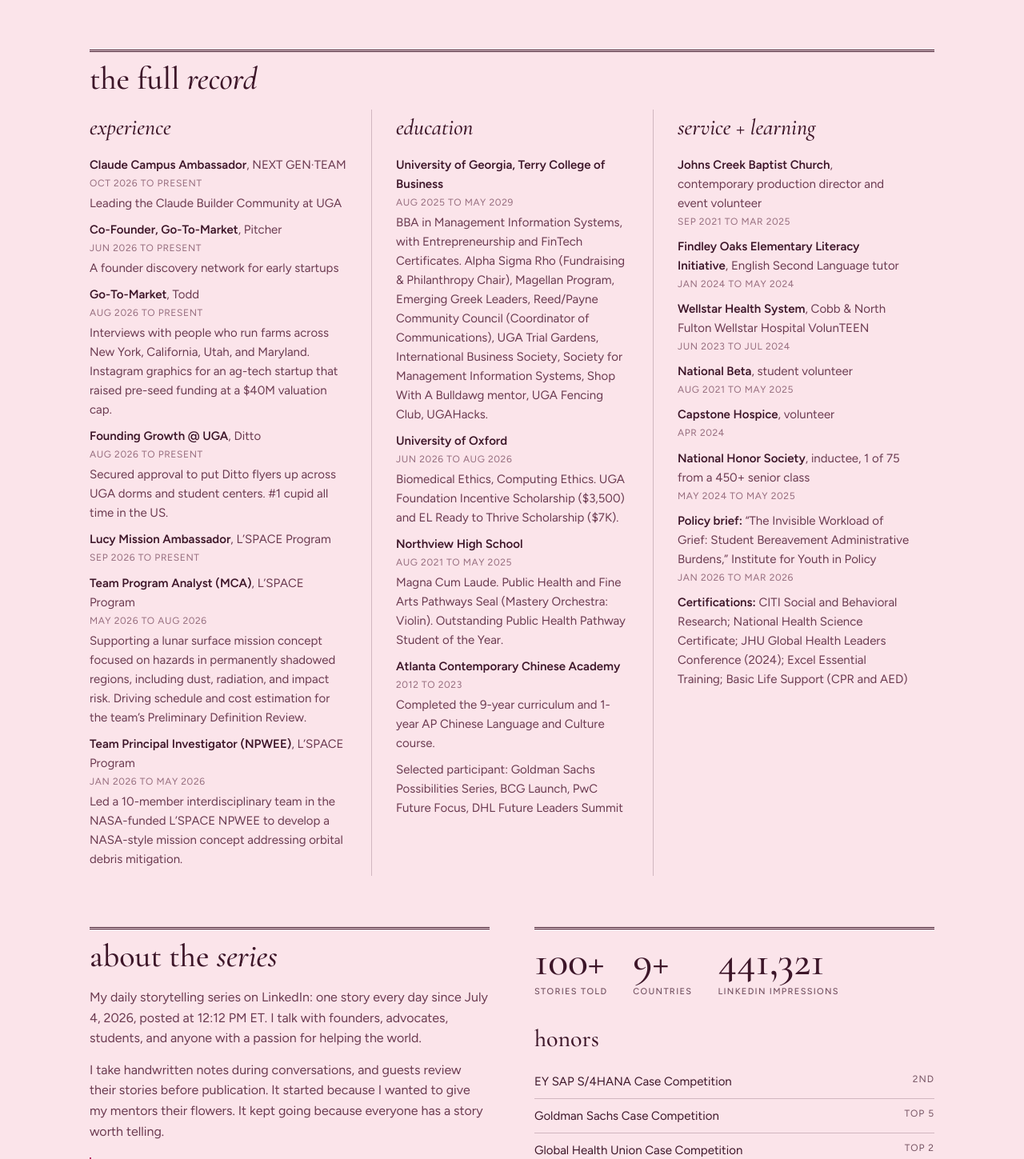
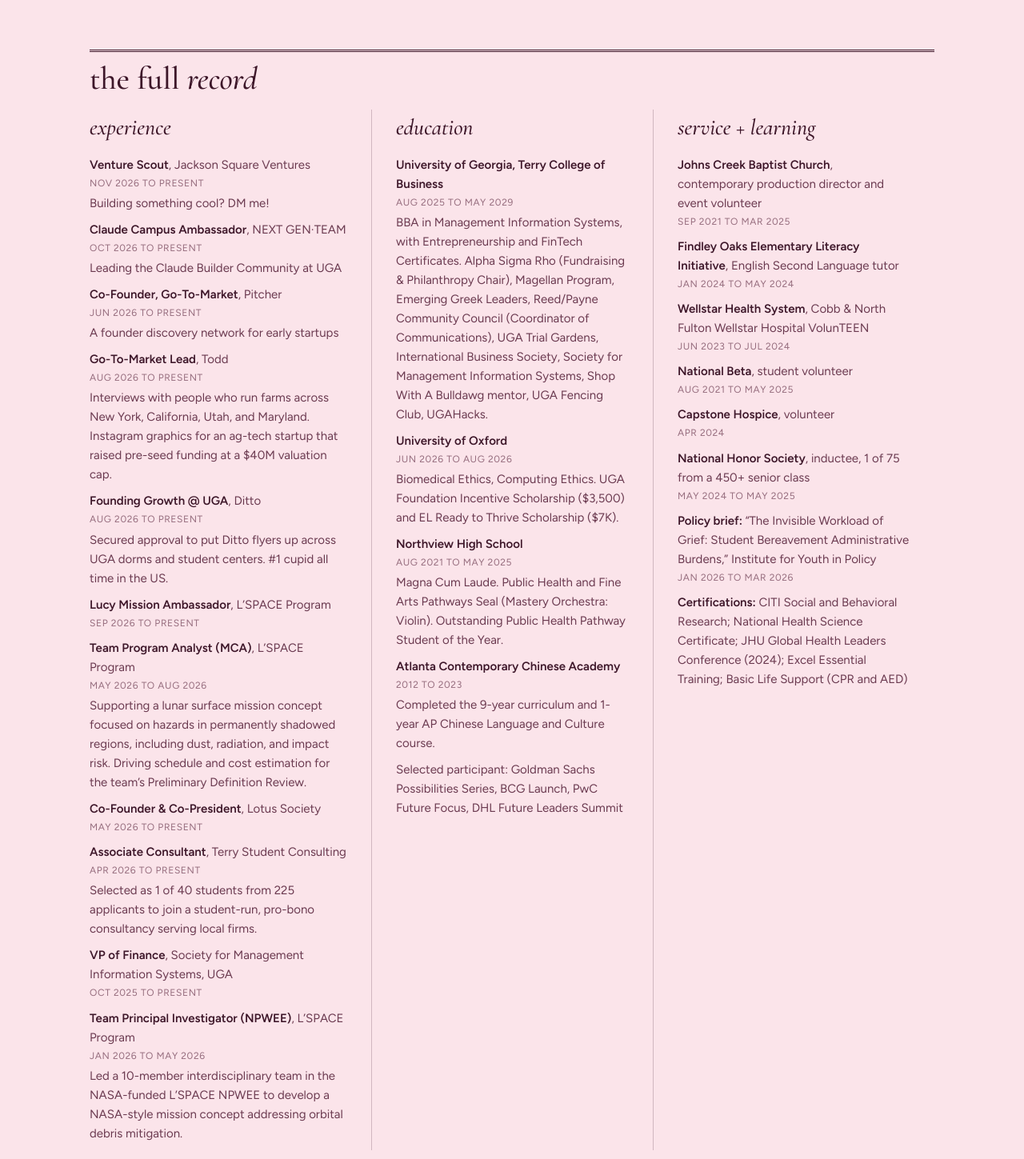
Before and after one commit to ellielwang/ellielwang.github.io, a React (Vite) app: page / in a window 1280 px wide. Shown: the part 2772-4221 px from the top of the page at 80% size. Built offline with nearby package versions, Linux system fonts and the light colour scheme.

Commit message:
Add LinkedIn experience roles to the full record

```diff
--- a/src/App.tsx
+++ b/src/App.tsx
@@ -217,12 +217,16 @@ function Home() {
                 <div className="ew-shead"><h2>the full <em>record</em></h2></div>
                 <div className="ew-trio">
                     <div className="ew-tcol"><h3>experience</h3><ul>
+                        <li><b>Venture Scout</b>, Jackson Square Ventures<small>Nov 2026 to present</small>Building something cool? DM me!</li>
                         <li><b>Claude Campus Ambassador</b>, NEXT GEN&middot;TEAM<small>Oct 2026 to present</small>Leading the Claude Builder Community at UGA</li>
                         <li><b>Co-Founder, Go-To-Market</b>, Pitcher<small>Jun 2026 to present</small>A founder discovery network for early startups</li>
-                        <li><b>Go-To-Market</b>, Todd<small>Aug 2026 to present</small>Interviews with people who run farms across New York, California, Utah, and Maryland. Instagram graphics for an ag-tech startup that raised pre-seed funding at a $40M valuation cap.</li>
+                        <li><b>Go-To-Market Lead</b>, Todd<small>Aug 2026 to present</small>Interviews with people who run farms across New York, California, Utah, and Maryland. Instagram graphics for an ag-tech startup that raised pre-seed funding at a $40M valuation cap.</li>
                         <li><b>Founding Growth @ UGA</b>, Ditto<small>Aug 2026 to present</small>Secured approval to put Ditto flyers up across UGA dorms and student centers. #1 cupid all time in the US.</li>
                         <li><b>Lucy Mission Ambassador</b>, L&rsquo;SPACE Program<small>Sep 2026 to present</small></li>
                         <li><b>Team Program Analyst (MCA)</b>, L&rsquo;SPACE Program<small>May 2026 to Aug 2026</small>Supporting a lunar surface mission concept focused on hazards in permanently shadowed regions, including dust, radiation, and impact risk. Driving schedule and cost estimation for the team&rsquo;s Preliminary Definition Review.</li>
+                        <li><b>Co-Founder &amp; Co-President</b>, Lotus Society<small>May 2026 to present</small></li>
+                        <li><b>Associate Consultant</b>, Terry Student Consulting<small>Apr 2026 to present</small>Selected as 1 of 40 students from 225 applicants to join a student-run, pro-bono consultancy serving local firms.</li>
+                        <li><b>VP of Finance</b>, Society for Management Information Systems, UGA<small>Oct 2025 to present</small></li>
                         <li><b>Team Principal Investigator (NPWEE)</b>, L&rsquo;SPACE Program<small>Jan 2026 to May 2026</small>Led a 10-member interdisciplinary team in the NASA-funded L&rsquo;SPACE NPWEE to develop a NASA-style mission concept addressing orbital debris mitigation.</li></ul></div>
                     <div className="ew-tcol"><h3>education</h3><ul>
                         <li><b>University of Georgia, Terry College of Business</b><small>Aug 2025 to May 2029</small>BBA in Management Information Systems, with Entrepreneurship and FinTech Certificates. Alpha Sigma Rho (Fundraising &amp; Philanthropy Chair), Magellan Program, Emerging Greek Leaders, Reed/Payne Community Council (Coordinator of Communications), UGA Trial Gardens, International Business Society, Society for Management Information Systems, Shop With A Bulldawg mentor, UGA Fencing Club, UGAHacks.</li>
```
Also changed, not shown: 2 other files (tests, documents, lock files or other folders).
